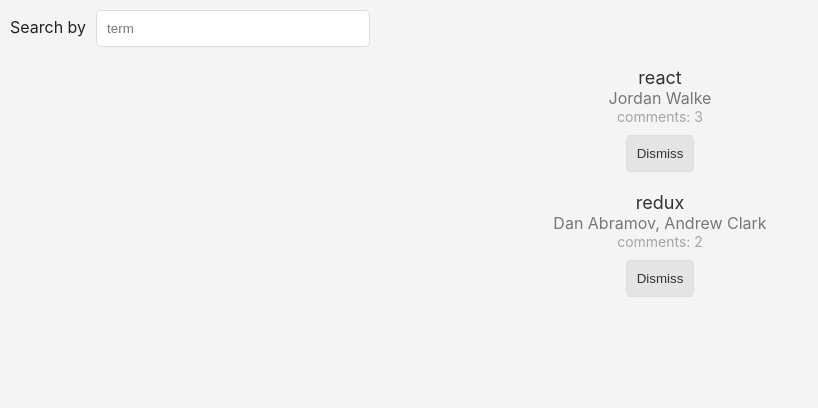
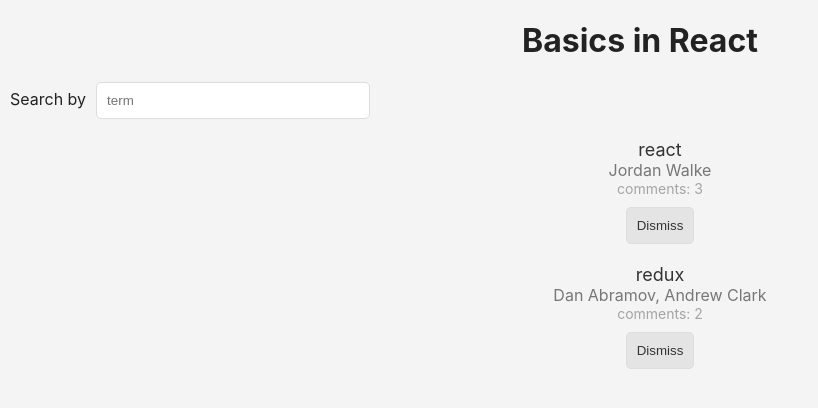
Before and after one commit to corem96/Road-to-Learn-React, a React (Create React App) app: page / in a window 1280 px wide. Shown: the top 408 px of the page, without its empty margins (0-818 px from the left). Built offline with nearby package versions, Linux system fonts and the light colour scheme.

Commit message:
feat: add title to main paige

```diff
--- a/src/App.js
+++ b/src/App.js
@@ -49,6 +49,7 @@
     const { searchTerm, list } = this.state;
     return (
       <div className="App">
+        <h1>Basics in React</h1>
         <Search
           value={searchTerm}
           onChange={this.onSearchChange}>Search by</Search>
```
